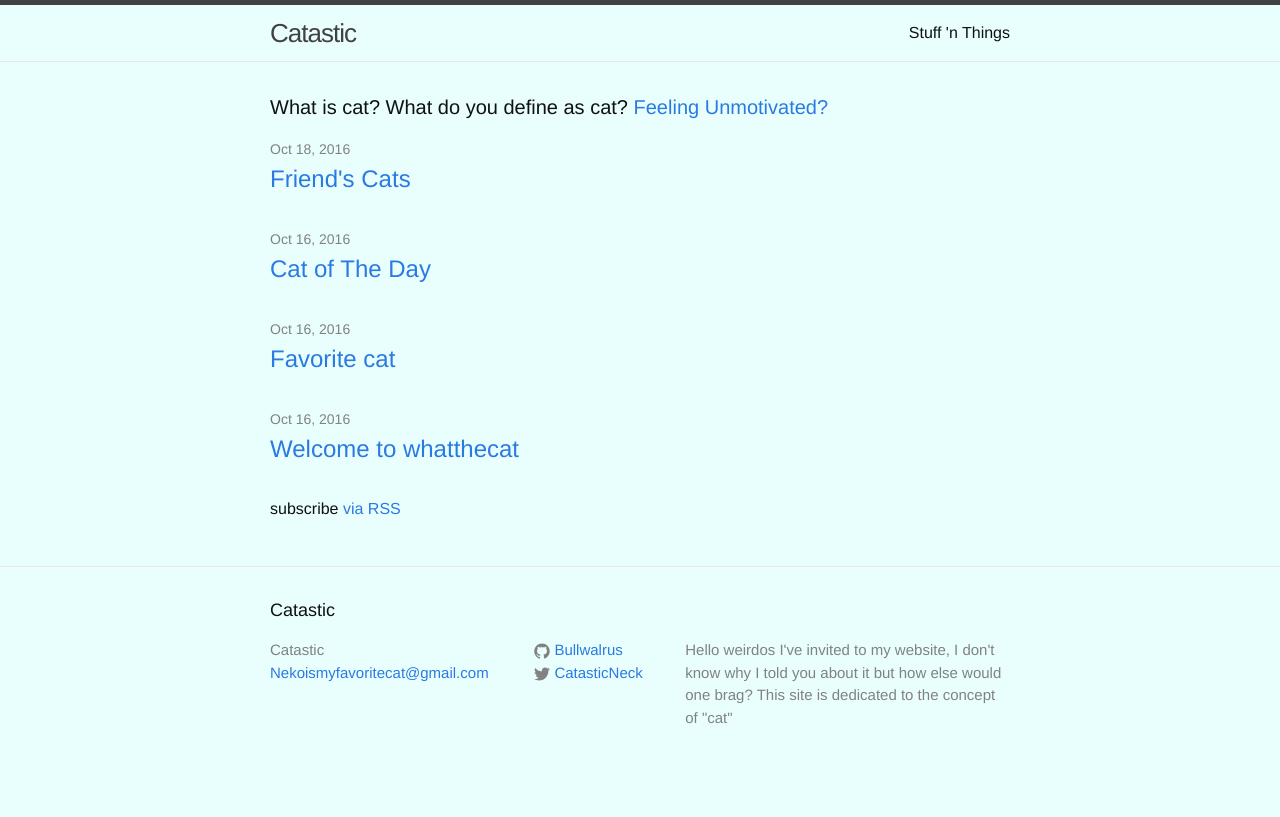
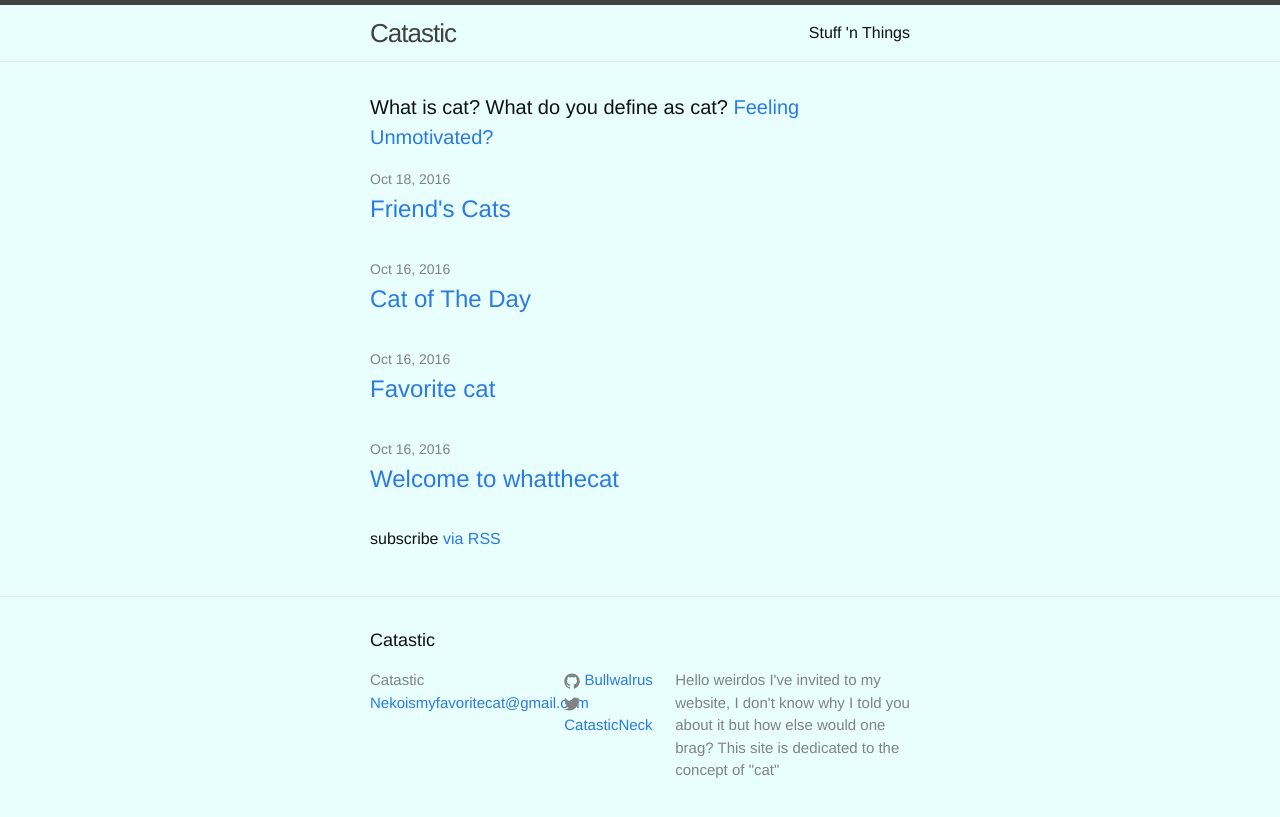
Before and after one commit to bullwalrus/Bullwalrus.github.io, a Jekyll site: the page built from index.html, in a window 1280 px wide. Shown: the top 817 px of the page. Built offline with Jekyll 4.4.1, drawn with Linux system fonts in a browser that asks for light colours.

Commit message:
Update main.scss

```diff
--- a/css/main.scss
+++ b/css/main.scss
@@ -23,7 +23,7 @@ $grey-color-light: lighten($grey-color, 40%);
 $grey-color-dark:  darken($grey-color, 25%);
 
 // Width of the content area
-$content-width:    800px;
+$content-width:    600px;
 
 $on-palm:          600px;
 $on-laptop:        800px;
```
